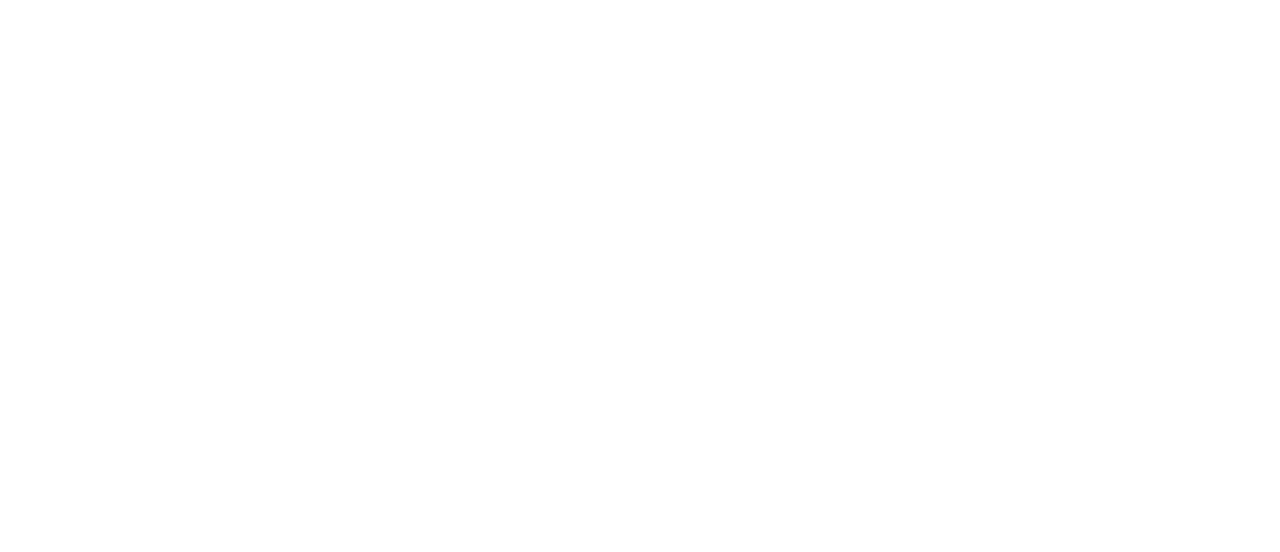
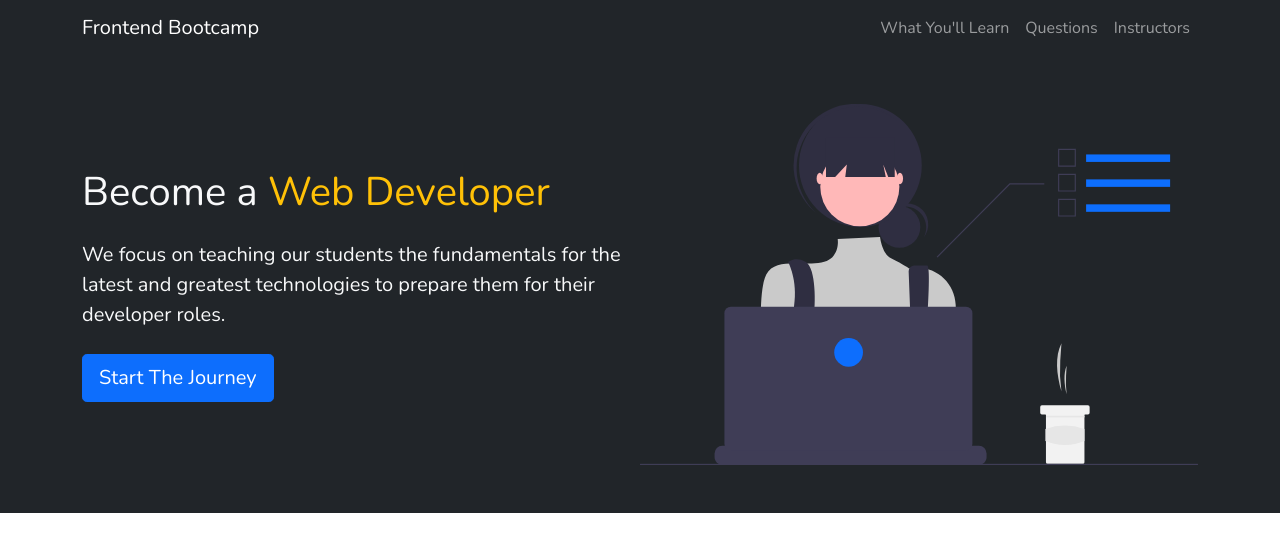
Before and after one commit to jeevakalaiselvam/bootstrap-simple-website, a plain HTML site: page index.html in a window 1280 px wide. Drawn offline with nearby package versions, Linux system fonts and the light colour scheme.

```diff
--- a/index.html
+++ b/index.html
@@ -10,15 +10,80 @@
         <title>Bootstrap Website</title>
         <meta name="description" content="" />
         <meta name="viewport" content="width=device-width, initial-scale=1" />
+        <link
+            href="https://cdn.jsdelivr.net/npm/bootstrap@5.0.1/dist/css/bootstrap.min.css"
+            rel="stylesheet"
+            integrity="sha384-+0n0xVW2eSR5OomGNYDnhzAbDsOXxcvSN1TPprVMTNDbiYZCxYbOOl7+AMvyTG2x"
+            crossorigin="anonymous"
+        />
         <link rel="stylesheet" href="./style.css" />
+        <script
+            src="https://cdn.jsdelivr.net/npm/bootstrap@5.0.1/dist/js/bootstrap.bundle.min.js"
+            integrity="sha384-gtEjrD/SeCtmISkJkNUaaKMoLD0//ElJ19smozuHV6z3Iehds+3Ulb9Bn9Plx0x4"
+            crossorigin="anonymous"
+        ></script>
     </head>
     <body>
-        <!--[if lt IE 7]>
-            <p class="browsehappy">
-                You are using an <strong>outdated</strong> browser. Please
-                <a href="#">upgrade your browser</a> to improve your experience.
-            </p>
-        <![endif]-->
+        <nav class="navbar navbar-expand-lg navbar-dark bg-dark">
+            <div class="container">
+                <a href="#" class="navbar-brand">Frontend Bootcamp</a>
+                <button
+                    class="navbar-toggler"
+                    type="button"
+                    data-bs-toggle="collapse"
+                    data-bs-target="#navmenu"
+                >
+                    <span class="navbar-toggler-icon"></span>
+                </button>
+                <div class="collapse navbar-collapse" id="navmenu">
+                    <ul class="navbar-nav ms-auto">
+                        <li class="nav-item">
+                            <a href="#learn" class="nav-link"
+                                >What You'll Learn</a
+                            >
+                        </li>
+                        <li class="nav-item">
+                            <a href="#questions" class="nav-link">Questions</a>
+                        </li>
+                        <li class="nav-item">
+                            <a href="#instructors" class="nav-link"
+                                >Instructors</a
+                            >
+                        </li>
+                    </ul>
+                </div>
+            </div>
+        </nav>
+
+        <!-- Showcase Section -->
+
+        <section class="bg-dark text-light p-5 text-center text-sm-start">
+            <div class="container">
+                <div
+                    class="d-sm-flex align-items-center justify-content-between"
+                >
+                    <div>
+                        <h1>
+                            Become a
+                            <span class="text-warning">Web Developer</span>
+                        </h1>
+                        <p class="lead my-4">
+                            We focus on teaching our students the fundamentals
+                            for the latest and greatest technologies to prepare
+                            them for their developer roles.
+                        </p>
+                        <button class="btn btn-primary btn-lg">
+                            Start The Journey
+                        </button>
+                    </div>
+                    <img
+                        class="image-fluid w-50 d-none d-sm-block"
+                        src="img/showcase.svg"
+                        alt=""
+                    />
+                </div>
+            </div>
+        </section>
 
         <script src="./script.js" async defer></script>
     </body>
--- a/style.css
+++ b/style.css
@@ -0,0 +1,5 @@
+@import url("https://fonts.googleapis.com/css2?family=Nunito:wght@300;400;700&display=swap");
+
+body {
+    font-family: "Nunito", sans-serif;
+}
```
Also changed, not shown: img/fundamentals.svg (added), img/react.svg (added), img/showcase.svg (added), 1 other file.
